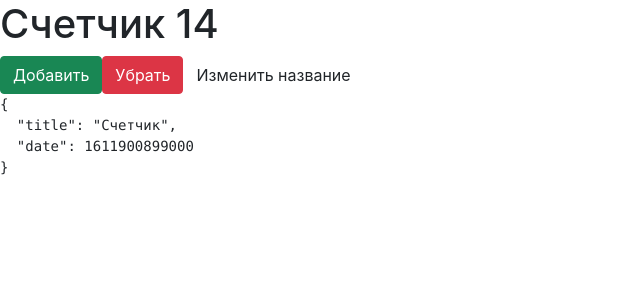
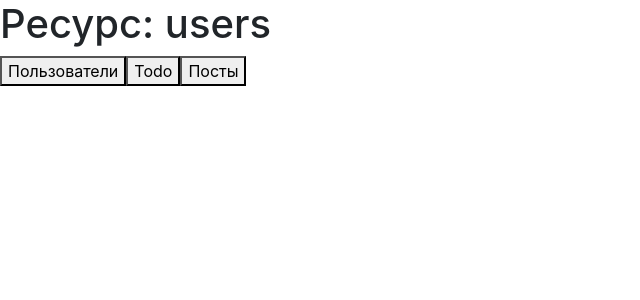
Before and after one commit to baikov98/ReactHooks, a React (Create React App) app: page / in a window 1280 px wide. Shown: the top 300 px of the page, without its empty margins (0-640 px from the left). Built offline with nearby package versions, Linux system fonts and the light colour scheme.

Commit message:
useEffect

```diff
--- a/src/App.js
+++ b/src/App.js
@@ -1,45 +1,16 @@
+import userEvent from '@testing-library/user-event';
 import React, { useState } from 'react'
 
 
-function computeInitialCounter() {
-  console.log('some')
-  return Math.trunc(Math.random()*20)
-}
+function App() {
+  const [type, setType] = useState('users')
 
-function App() {
-  const [counter, setCounter]= useState(() => computeInitialCounter())
-  const [state, setState] = useState({
-    title: 'Счетчик',
-    date: Date.now()
-  })
-
-
-  function increment() {
-    setCounter((prevCounter) => {
-        return prevCounter + 1
-    })
-
-  }
-  function decrement() {
-    setCounter(counter-1)
-  }
-
-  function updateTitle() {
-    setState(prev => {
-      return {
-        ...prev,
-        title: 'dfasdfdsf'
-      }
-    })
-
-  }
   return (
     <div>
-      <h1>Счетчик {counter}</h1>
-      <button onClick={increment} className='btn btn-success'>Добавить</button>
-      <button onClick={decrement} className='btn btn-danger'>Убрать</button>
-      <button onClick={updateTitle} className='btn btn-default'>Изменить название</button>
-      <pre>{JSON.stringify(state, null, 2)}</pre>
+     <h1>Ресурс: {type}</h1>
+     <button onClick={() => setType('users')}>Пользователи</button>
+     <button onClick={() => setType('todo')}>Todo</button>
+     <button onClick={() => setType('posts')}>Посты</button>
     </div>
   )
 }
```
Also changed, not shown: src/useState.js (added, +46 -0 lines).
